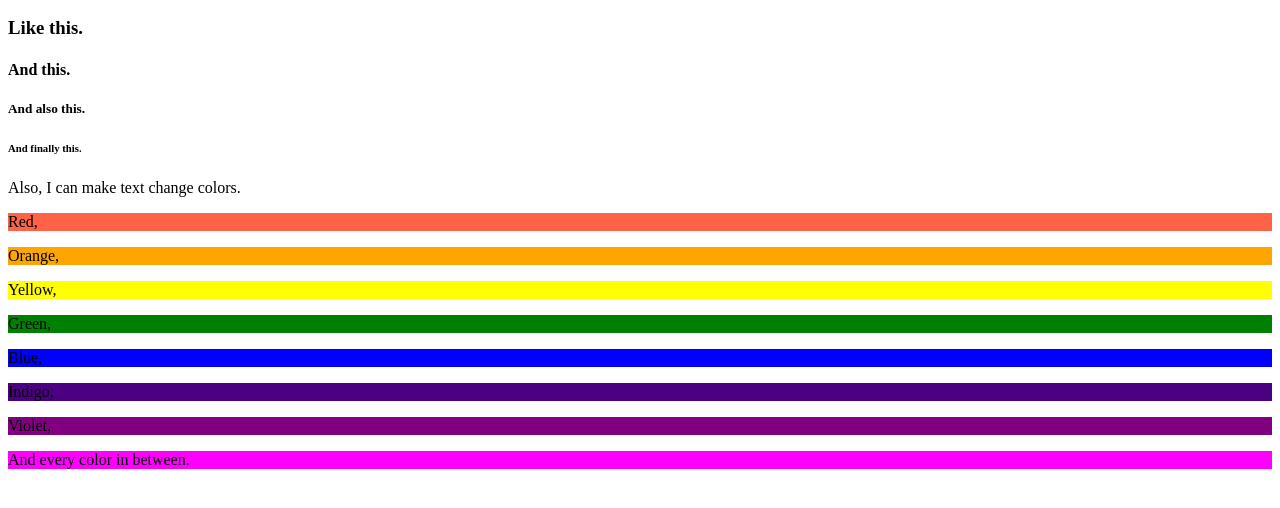
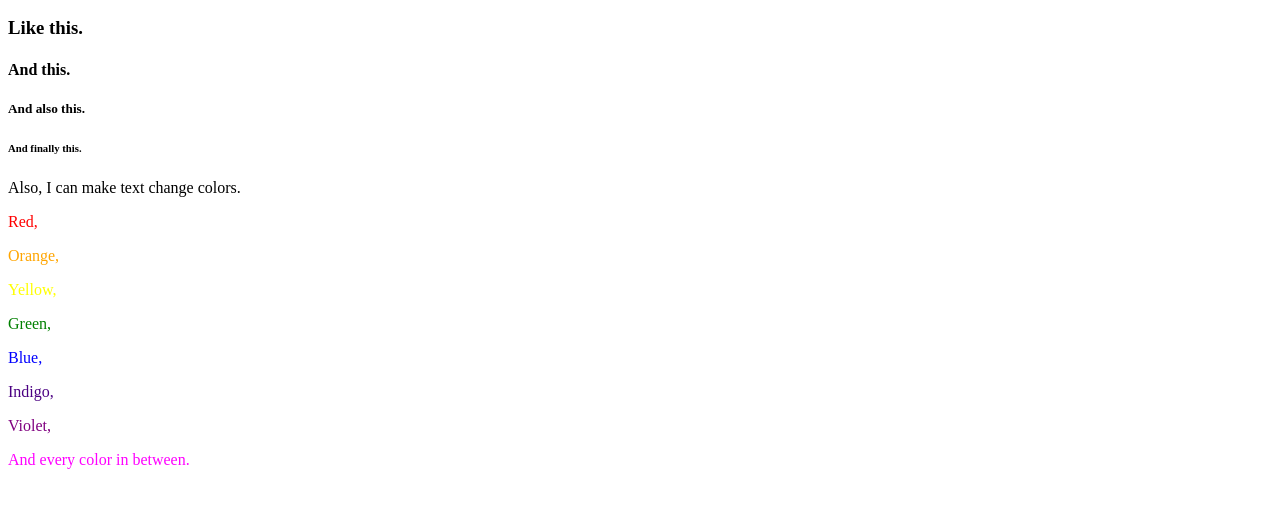
Before and after one commit to log-fjord/bug-free-spoon, a plain HTML site: page link.html in a window 1280 px wide. Shown: the part 96-604 px from the top of the page. Drawn offline with Linux system fonts and the light colour scheme.

Commit message:
Update link.html

```diff
--- a/link.html
+++ b/link.html
@@ -7,13 +7,13 @@
     <h5>And also this.</h5>
     <h6>And finally this.</h6>
     <p>Also, I can make text change colors.</p>
-    <p style="background-color:Tomato;">Red,</p>
-    <p style="background-color:Orange;">Orange,</p>
-    <p style="background-color:Yellow;">Yellow,</p>
-    <p style="background-color:Green;">Green,</p>
-    <p style="background-color:Blue;">Blue,</p>
-    <p style="background-color:Indigo;">Indigo,</p>
-    <p style="background-color:Purple;">Violet,</p>
-    <p style="background-color:Magenta;">And every color in between.</p>
+    <p style="color:Red;">Red,</p>
+    <p style="color:Orange;">Orange,</p>
+    <p style="color:Yellow;">Yellow,</p>
+    <p style="color:Green;">Green,</p>
+    <p style="color:Blue;">Blue,</p>
+    <p style="color:Indigo;">Indigo,</p>
+    <p style="color:Purple;">Violet,</p>
+    <p style="color:Magenta;">And every color in between.</p>
   </body>
 </html>
```
